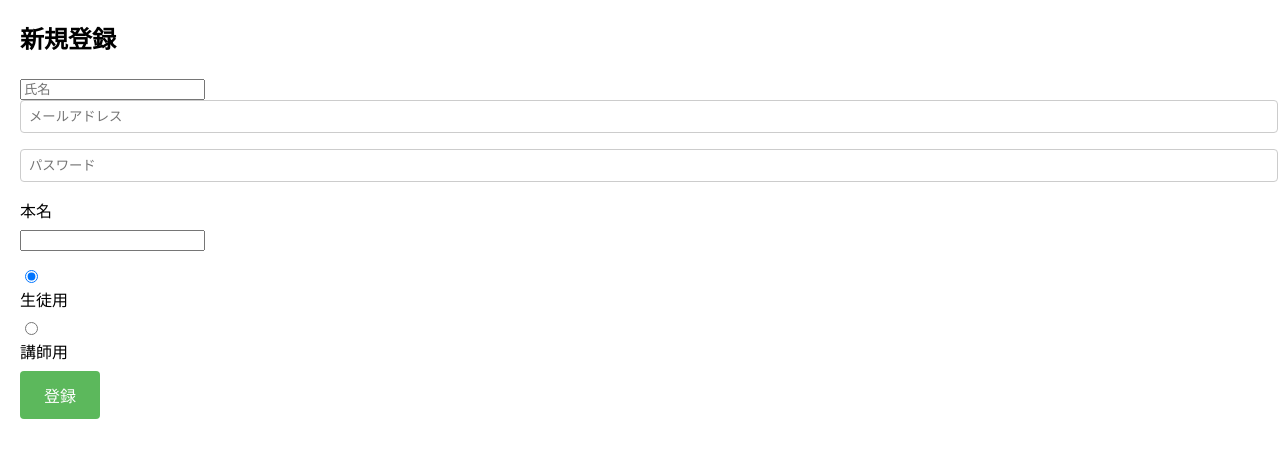
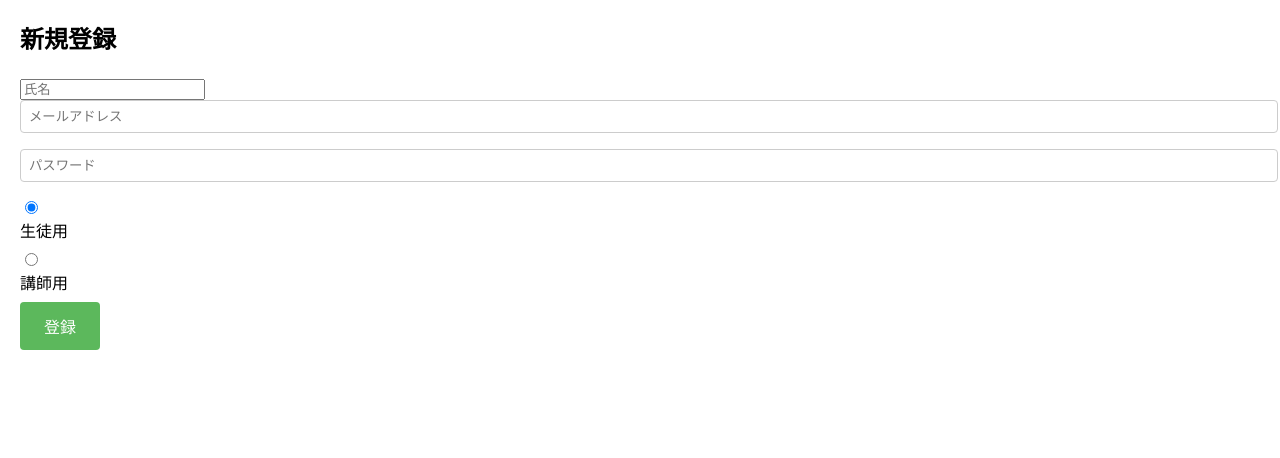
Before and after one commit to nkn713/MatchingApp, a Flask app: page /register in a window 1280 px wide. Shown: the part 112-570 px from the top of the page. Run offline with Flask 3, Linux system fonts and the light colour scheme; some libraries are stand-ins or nearby versions.

Commit message:
registerhtml

```diff
--- a/templates/register.html
+++ b/templates/register.html
@@ -20,7 +20,7 @@
         <form action="{{ url_for('register.register') }}" method="post">
             <h2>新規登録</h2>
             <div>
-                <input type="user_name" id="user_name" name="user_name" placeholder="氏名" required>
+                <input type="user_name" id="username" name="username" placeholder="氏名" required>
             </div>
             <div class="form-group">
                 <input type="email" id="email" name="email" placeholder="メールアドレス" required>
@@ -28,10 +28,7 @@
             <div class="form-group">
                 <input type="password" id="password" name="password" placeholder="パスワード" required>
             </div>
-            <div class="form-group">
-                <label for="password">本名</label>
-                <input type="text" id="username" name="username" required>
-            </div>
+
             <div>
                 <input type="radio" id="student" name="user_type" value="student" checked>
                 <label for="student">生徒用</label>
```
